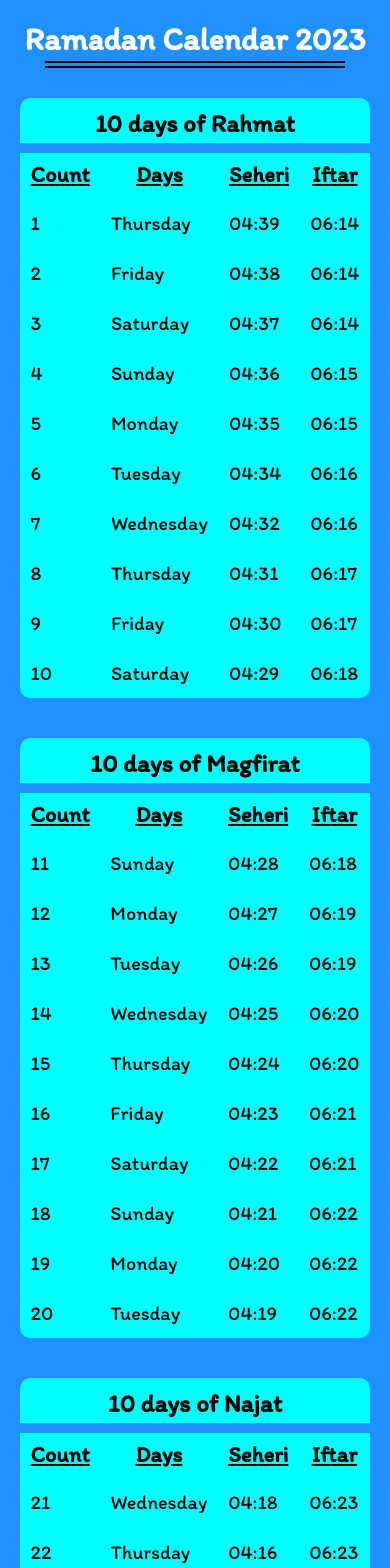
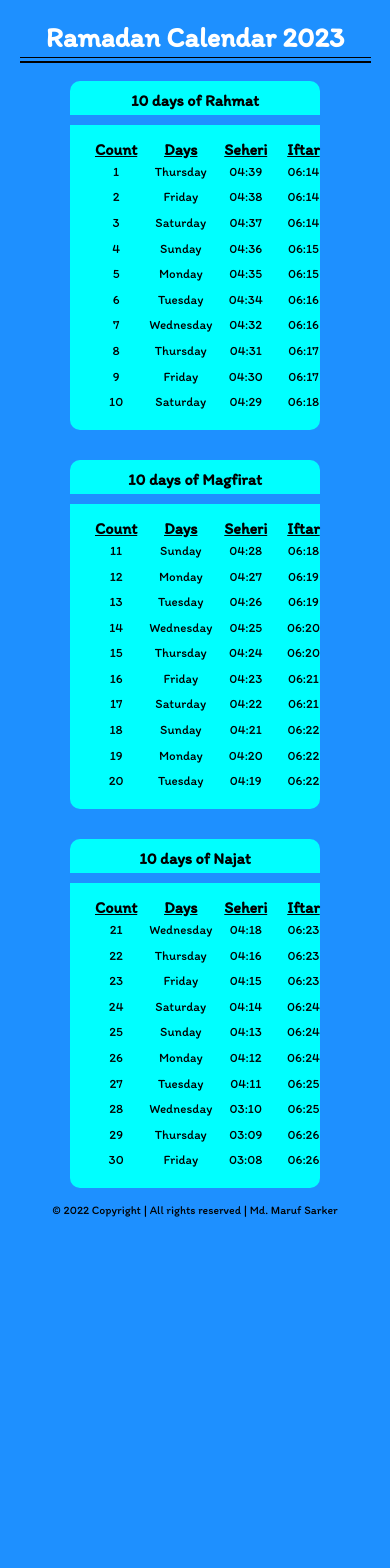
Before and after one commit to mdmarufsarker/ramadan-calendar, a Vue app: page / in a window 390 px wide. Shown: the top 1568 px of the page. After the commit the page ends 1227 px from the top, so only its background shows below. Built offline with nearby package versions, Linux system fonts and the light colour scheme.

Commit message:
Making responsive

```diff
--- a/src/App.vue
+++ b/src/App.vue
@@ -67,4 +67,39 @@ h3 {
     font-weight: 400;
     margin-bottom: 10px;
 }
+
+@media (min-width: 1921px) {
+    #app {
+        width: 1920px;
+        margin-left: auto;
+        margin-right: auto;
+    }
+}
+
+@media (max-width: 1440px) {
+    .container {
+        width: 80%;
+        margin: auto;
+    }
+
+    footer {
+        font-size: 10px;
+        width: 80%;
+        margin: auto;
+    }
+}
+
+@media (max-width: 1024px) {
+    .container {
+        width: 90%;
+        margin: auto;
+    }
+    h1 {
+        font-size: 28px;
+    }
+    hr {
+        height: 1.3px;
+        width: 90%;
+    }
+}
 </style>
--- a/src/components/Rahmat.vue
+++ b/src/components/Rahmat.vue
@@ -10,11 +10,17 @@
             </div>
             <div class="parent">
                 <span class="title">Days</span>
-        <div class="day child" v-for="day in days" :key="day">{{ day }}</div>
+                <div class="day child" v-for="day in days" :key="day">
+                    {{ day }}
+                </div>
             </div>
             <div class="parent">
                 <span class="title">Seheri</span>
-        <div class="seheri child" v-for="seheri in seheri" :key="seheri">
+                <div
+                    class="seheri child"
+                    v-for="seheri in seheri"
+                    :key="seheri"
+                >
                     {{ seheri }}
                 </div>
             </div>
@@ -75,7 +81,7 @@ export default {
 </script>
 
 <style>
-.title{
+.title {
     display: flex;
     justify-content: center;
     padding: 0 10px;
@@ -88,6 +94,8 @@ export default {
     background-color: cyan;
     margin: 20px;
     border-radius: 10px;
+    text-align: center;
+    padding: 15px auto;
 }
 .rahmat h2 {
     font-size: 25px;
@@ -99,6 +107,7 @@ export default {
     display: flex;
     flex-direction: row;
     justify-content: space-around;
+    padding: 15px;
 }
 .wrapper .parent {
     line-height: 2;
@@ -107,6 +116,46 @@ export default {
 .wrapper .parent .child {
     padding: 5px 10px;
 }
-@media only screen and (max-width: 1300px) {
+
+@media (max-width: 1440px) {
+    .title {
+        font-size: 1.2rem;
+    }
+    .rahmat {
+        width: 350px;
+        margin: 15px 10px;
+    }
+
+    .rahmat h2 {
+        font-size: 20px;
+    }
+
+    .wrapper .parent {
+        line-height: 1.7;
+        font-size: 17px;
+    }
+}
+
+@media (max-width: 1388px) {
+    .title {
+        font-size: 1rem;
+    }
+    .rahmat {
+        width: 250px;
+        margin: 15px 10px;
+    }
+
+    .rahmat h2 {
+        font-size: 16px;
+    }
+
+    .wrapper .parent {
+        line-height: 1.2;
+        font-size: 13px;
+    }
+
+    .wrapper .parent .child {
+        padding: 5px 2px;
+    }
 }
 </style>
```
Lines whose indentation alone changed are shown as unchanged.
